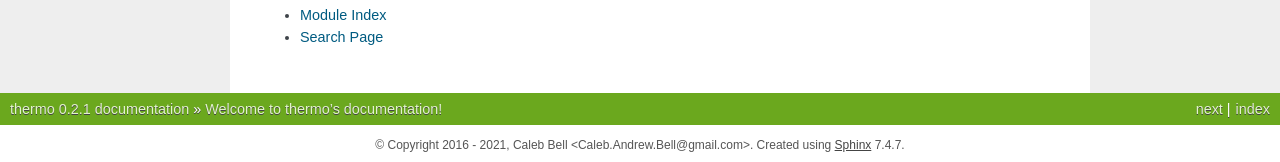
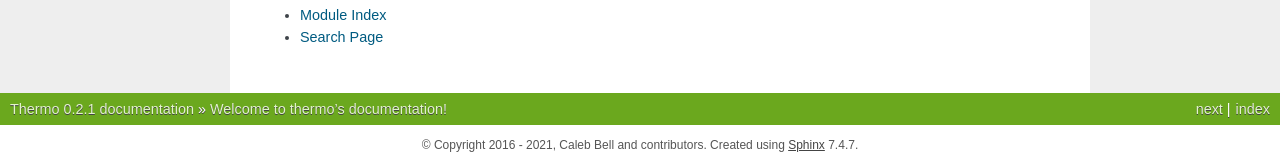
Before and after one commit to CalebBell/thermo, a Sphinx documentation site: the page built from docs/index.rst, in a window 1280 px wide and 900 px high, scrolled down 2606 px. Shown: the part 735-897 px from the top of the window. Built offline with Sphinx 7.4.7, drawn with Linux system fonts in a browser that asks for light colours; formulas are drawn with MathJax 3; some of the changed text lies outside the part shown.

Commit message:
Modify docs

```diff
--- a/docs/conf.py
+++ b/docs/conf.py
@@ -44,22 +44,22 @@
 # Add any Sphinx extension module names here, as strings. They can be
 # extensions coming with Sphinx (named 'sphinx.ext.*') or your custom
 # ones.
-import thermo
-from thermo import *
+
 extensions = [
     'sphinx.ext.autodoc',
     'sphinx.ext.doctest',
     'sphinx.ext.coverage',
     #'sphinx.ext.mathjax',
-    'sphinxcontrib.katex',
     'sphinx.ext.viewcode',
     'sphinx.ext.autosummary',
+    'numpydoc',
+    'IPython.sphinxext.ipython_console_highlighting',
+    'IPython.sphinxext.ipython_directive',
+    'sphinx.ext.intersphinx',
     'nbsphinx',
     'matplotlib.sphinxext.plot_directive',
-    'IPython.sphinxext.ipython_console_highlighting',
-    'IPython.sphinxext.ipython_directive',
-    'numpydoc',
-    'sphinx.ext.intersphinx',
+    'sphinxcontrib.katex',
+    'sphinx_sitemap',
 ]
 
 katex_css_path = \
@@ -73,6 +73,9 @@
 
 #     'sphinx.ext.napoleon'
 
+html_baseurl = 'https://thermo.readthedocs.io/'
+sitemap_url_scheme = "{link}"
+sitemap_filename = 'sitemap2.xml' # readthedocs generates its own
 
 # Add any paths that contain templates here, relative to this directory.
 templates_path = ['_templates']
@@ -87,14 +90,17 @@
 master_doc = 'index'
 
 # General information about the project.
-project = u'thermo'
+project = u'Thermo'
 import datetime
-copyright = u'2016 - %s, Caleb Bell <Caleb.Andrew.Bell@gmail.com>' %datetime.datetime.now().year
+copyright = u'2016 - %s, Caleb Bell and contributors' %datetime.datetime.now().year
 
 # The version info for the project you're documenting, acts as replacement for
 # |version| and |release|, also used in various other places throughout the
 # built documents.
 #
+import thermo
+from thermo import *
+
 # The short X.Y version.
 version = thermo.__version__
 # The full version, including alpha/beta/rc tags.
@@ -143,7 +149,7 @@
 
 # The theme to use for HTML and HTML Help pages.  See the documentation for
 # a list of builtin themes.
-html_theme = 'default'
+html_theme = 'nature'
 
 # Theme options are theme-specific and customize the look and feel of a theme
 # further.  For a list of options available for each theme, see the
@@ -349,6 +355,11 @@
         #print(dir(app))
     #return False
 
+import thermo
+try:
+    import thermo.numba
+except:
+    pass
 from sphinx.ext.autodoc import between
 
 def setup(app):
```
